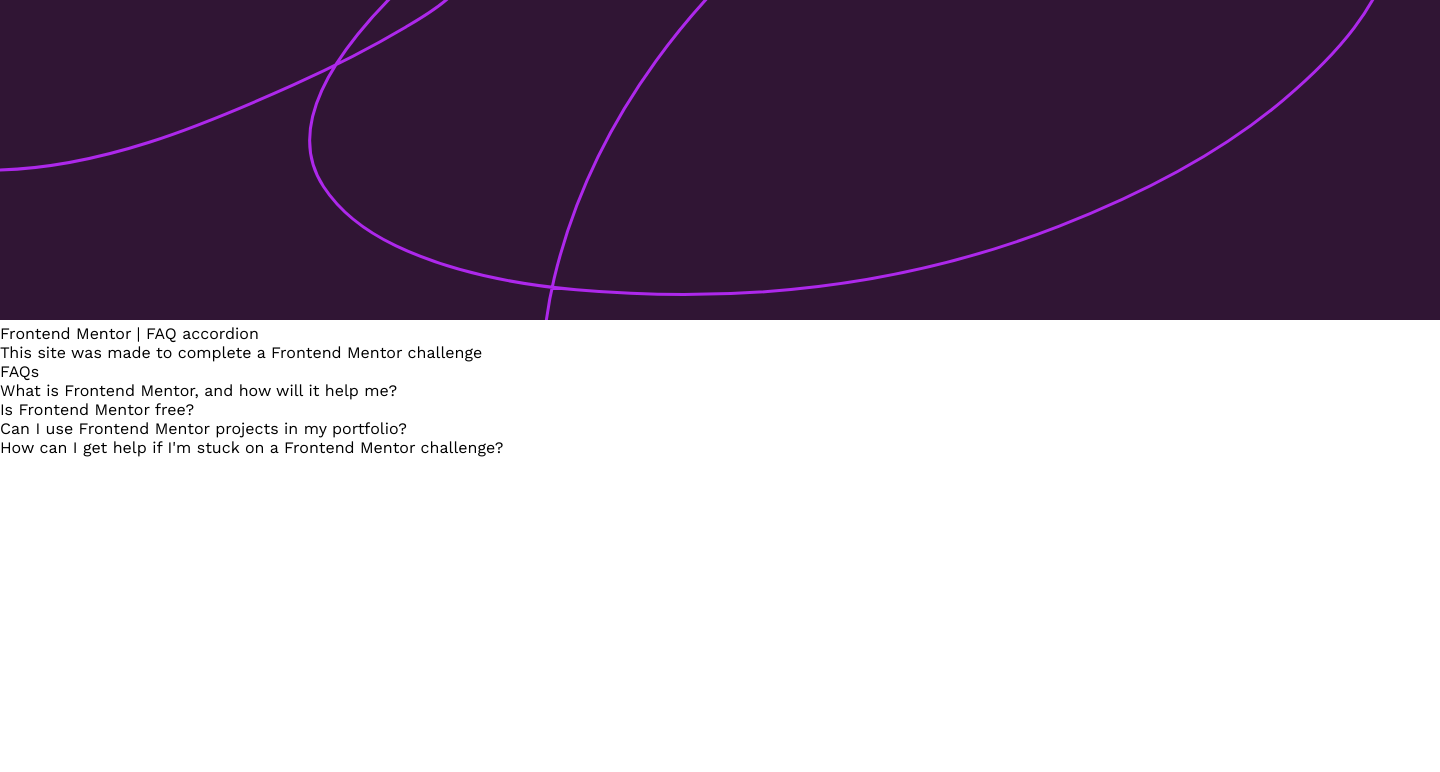
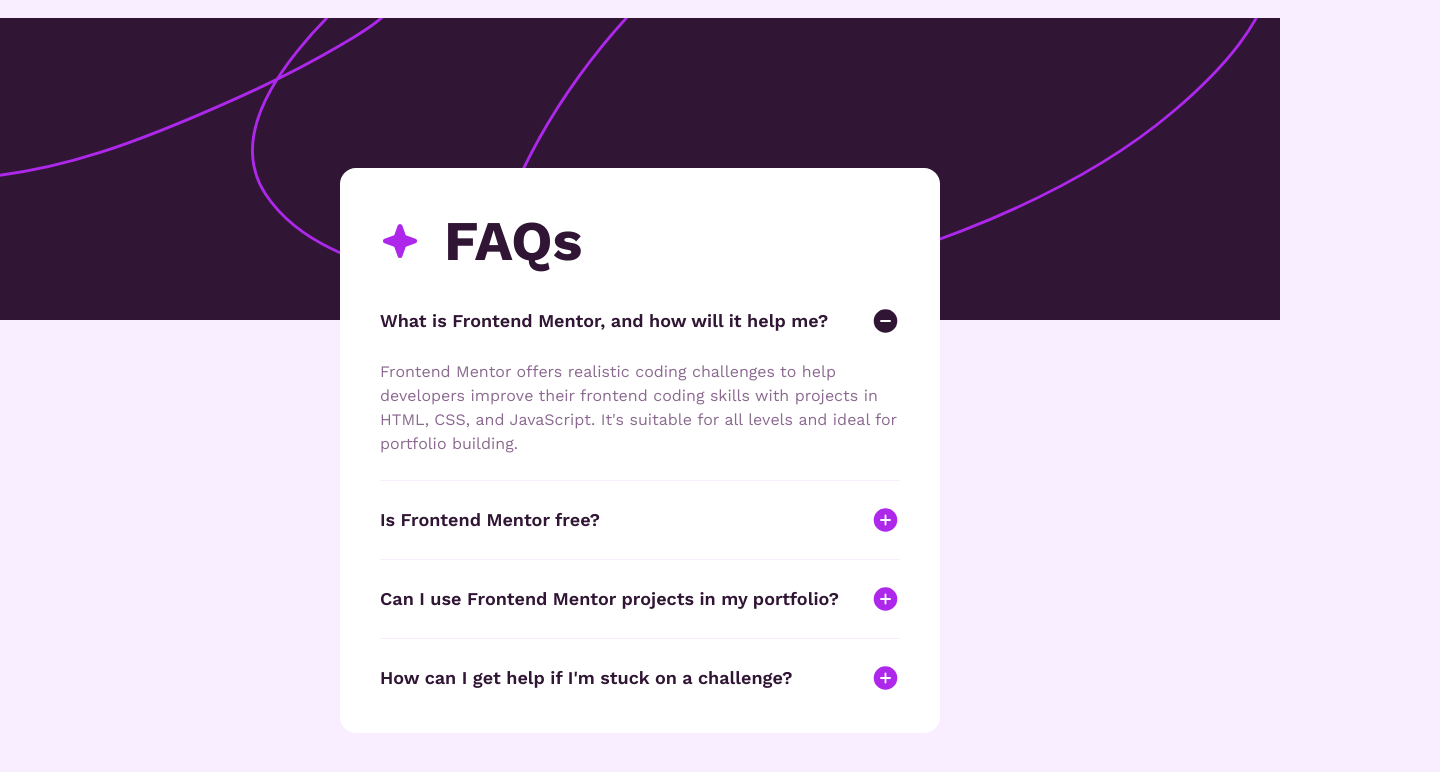
Before and after one commit to vanderms/faq-accordion, a plain HTML site: page index.html in a window 1280 px wide. Shown: the whole page, 1440 px wide, since content can reach past the window. Drawn offline with nearby package versions, Linux system fonts and the light colour scheme.

Commit message:
feat: faq accordion

```diff
--- a/index.css
+++ b/index.css
@@ -5,22 +5,32 @@
   padding: 0;
   font-size: inherit;
   font-weight: inherit;
+  line-height: inherit;
   box-sizing: border-box;
   font-family: "Work Sans", sans-serif;
 }
 
 :root {
   font-weight: normal;
+
+  --primaria-100: #f8eeff;
   --primaria-500: #ad28eb;
-  --primaria-700: #8B6990;
+  --primaria-700: #8b6990;
   --primaria-950: #301534;
+  --white: #fff;
+}
 
-  --neutral-base: #fff;
-
+body {
+  background-color: var(--primaria-100);
+  line-height: 1;
 }
 
 a {
   text-decoration: none;
+}
+
+img {
+  vertical-align: middle;
 }
 
 ul,
@@ -28,3 +38,171 @@ li,
 summary {
   list-style-type: none;
 }
+
+.sr-only {
+  position: absolute;
+  width: 1px;
+  height: 1px;
+  padding: 0;
+  margin: -1px;
+  overflow: hidden;
+  clip: rect(0, 0, 0, 0);
+  white-space: nowrap;
+  border-width: 0;
+}
+
+.pattern {
+  display: grid;
+  height: 14.5rem;
+  position: absolute;
+  inset: 0 0 auto 0;
+  z-index: -1;
+}
+
+@media (min-width: 40rem) {
+  .pattern {
+    height: 20rem;
+  }
+}
+
+.pattern img {
+  object-fit: cover;
+  object-position: center;
+  width: 100%;
+  height: 100%;
+}
+
+.card-container {
+  margin: 8.875rem 0px;
+  display: flex;
+  justify-content: center;
+}
+
+@media (min-width: 40rem) {
+  .card-container {
+    margin: 10.4688rem 0px;
+  }
+}
+
+.card {
+  margin: 0 1.5rem;
+  width: min(100%, 37.5rem);
+  padding: 1.5rem;
+  background-color: var(--white);
+  border-radius: 0.5rem;
+  overflow: clip;
+}
+
+@media (min-width: 40rem) {
+  .card {
+    padding: 2.5rem;
+    border-radius: 1rem;
+  }
+}
+
+.card-header {
+  display: flex;
+  gap: 1.5rem;
+  align-items: center;
+}
+
+.icon-star {
+  width: 1.5rem;
+  aspect-ratio: 1;
+}
+
+@media (min-width: 40rem) {
+  .icon-star {
+    width: 2.5rem;
+  }
+}
+
+.heading-md {
+  font-size: 2rem;
+  font-weight: 700;
+  color: var(--primaria-950);
+  line-height: 2.375rem;
+}
+
+@media (min-width: 40rem) {
+  .heading-md {
+    font-size: 3.5rem;
+    line-height: 4.125rem;
+  }
+}
+
+.faq-list {
+  margin-top: 1.5rem;
+}
+
+@media (min-width: 40rem) {
+  .faq-list {
+    margin-top: 2rem;
+  }
+}
+
+.faq-list li:not(:last-child) {
+  padding-bottom: 1.25rem;
+  border-bottom: 1px solid var(--primaria-100);
+}
+
+.faq-list li:not(:first-child) {
+  padding-top: 1.25rem;
+}
+
+@media (min-width: 40rem) {
+  .faq-list li:not(:last-child) {
+    padding-bottom: 1.5rem;
+  }
+
+  .faq-list li:not(:first-child) {
+    padding-top: 1.5rem;
+  }
+}
+
+.faq-item summary {
+  font-weight: 600;
+  color: var(--primaria-950);
+  line-height: 1.1875rem;
+  display: grid;
+  grid-template-columns: 1fr 1.875rem;
+  gap: 1.5rem;
+  align-items: center;
+}
+
+@media (min-width: 40rem) {
+  .faq-item summary {
+    font-size: 1.125rem;
+    line-height: 1.3125rem;
+  }
+}
+
+.faq-item summary::after {
+  content: "";
+  width: 1.875rem;
+  height: 1.875rem;
+  background-position: center;
+  background-repeat: no-repeat;
+  background-size: contain;
+}
+
+.faq-item summary::after {
+  background-image: url(/assets/images/icon-plus.svg);
+}
+
+.faq-item[open] summary::after {
+  background-image: url(/assets/images/icon-minus.svg);
+}
+
+.faq-item .content {
+  padding-top: 1.5rem;
+  font-size: 0.875rem;
+  line-height: 1.5;
+  color: var(--primaria-700);
+}
+
+@media (min-width: 40rem) {
+  .faq-item .content {
+    font-size: 1rem;
+  }
+}
--- a/index.html
+++ b/index.html
@@ -21,7 +21,7 @@
     <link rel="stylesheet" href="index.css" />
   </head>
   <body>
-    <picture aria-hidden="true">
+    <picture aria-hidden="true" class="pattern">
       <source
         srcset="/assets/images/background-pattern-desktop.svg"
         media="(min-width: 40rem)"
@@ -33,28 +33,33 @@
       <p>This site was made to complete a Frontend Mentor challenge</p>
     </header>
     <main>
-      <article>
-        <h2>FAQs</h2>
-        <ul>
+      <div class="card-container">
+        <article class="card">
+          <header class="card-header">
+            <img src="/assets/images/icon-star.svg" alt="" class="icon-star" />
+            <h2 class="heading-md">FAQs</h2>
+          </header>
+
+          <ul class="faq-list">
             <li>
-            <details>
+              <details class="faq-item" open>
                 <summary>
                   What is Frontend Mentor, and how will it help me?
                 </summary>
-              <div>
+                <div class="content">
                   <p>
                     Frontend Mentor offers realistic coding challenges to help
-                  developers improve their frontend coding skills with projects
-                  in HTML, CSS, and JavaScript. It's suitable for all levels and
-                  ideal for portfolio building.
+                    developers improve their frontend coding skills with
+                    projects in HTML, CSS, and JavaScript. It's suitable for all
+                    levels and ideal for portfolio building.
                   </p>
                 </div>
               </details>
             </li>
             <li>
-            <details>
+              <details class="faq-item">
                 <summary>Is Frontend Mentor free?</summary>
-              <div>
+                <div class="content">
                   <p>
                     Yes, Frontend Mentor offers both free and premium coding
                     challenges, with the free option providing access to a range
@@ -64,35 +69,38 @@
               </details>
             </li>
             <li>
-            <details>
+              <details class="faq-item">
                 <summary>
+                  <span>
                     Can I use Frontend Mentor projects in my portfolio?
+                  </span>
                 </summary>
-              <div>
+                <div class="content">
                   <p>
-                  Yes, you can use projects completed on Frontend Mentor in your
-                  portfolio. It's an excellent way to showcase your skills to
-                  potential employers!
+                    Yes, you can use projects completed on Frontend Mentor in
+                    your portfolio. It's an excellent way to showcase your
+                    skills to potential employers!
                   </p>
                 </div>
               </details>
             </li>
             <li>
-            <details>
+              <details class="faq-item">
                 <summary>
-                How can I get help if I'm stuck on a Frontend Mentor challenge?
+                  How can I get help if I'm stuck on a challenge?
                 </summary>
-              <div>
+                <div class="content">
                   <p>
-                  The best place to get help is inside Frontend Mentor's Discord
-                  community. There's a help channel where you can ask questions
-                  and seek support from other community members.
+                    The best place to get help is inside Frontend Mentor's
+                    Discord community. There's a help channel where you can ask
+                    questions and seek support from other community members.
                   </p>
                 </div>
               </details>
             </li>
           </ul>
         </article>
+      </div>
     </main>
   </body>
 </html>
```
Lines whose indentation alone changed are shown as unchanged.
